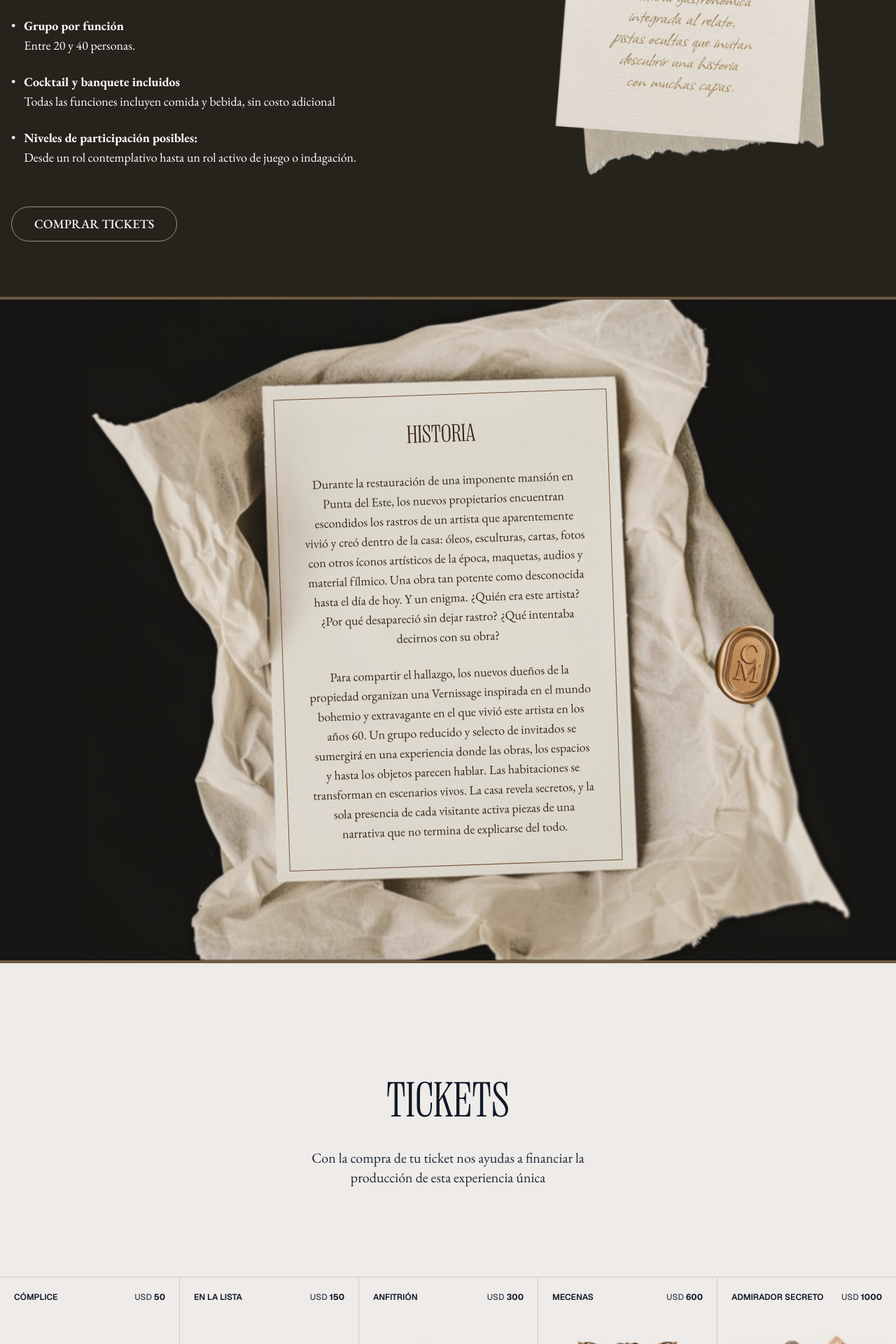
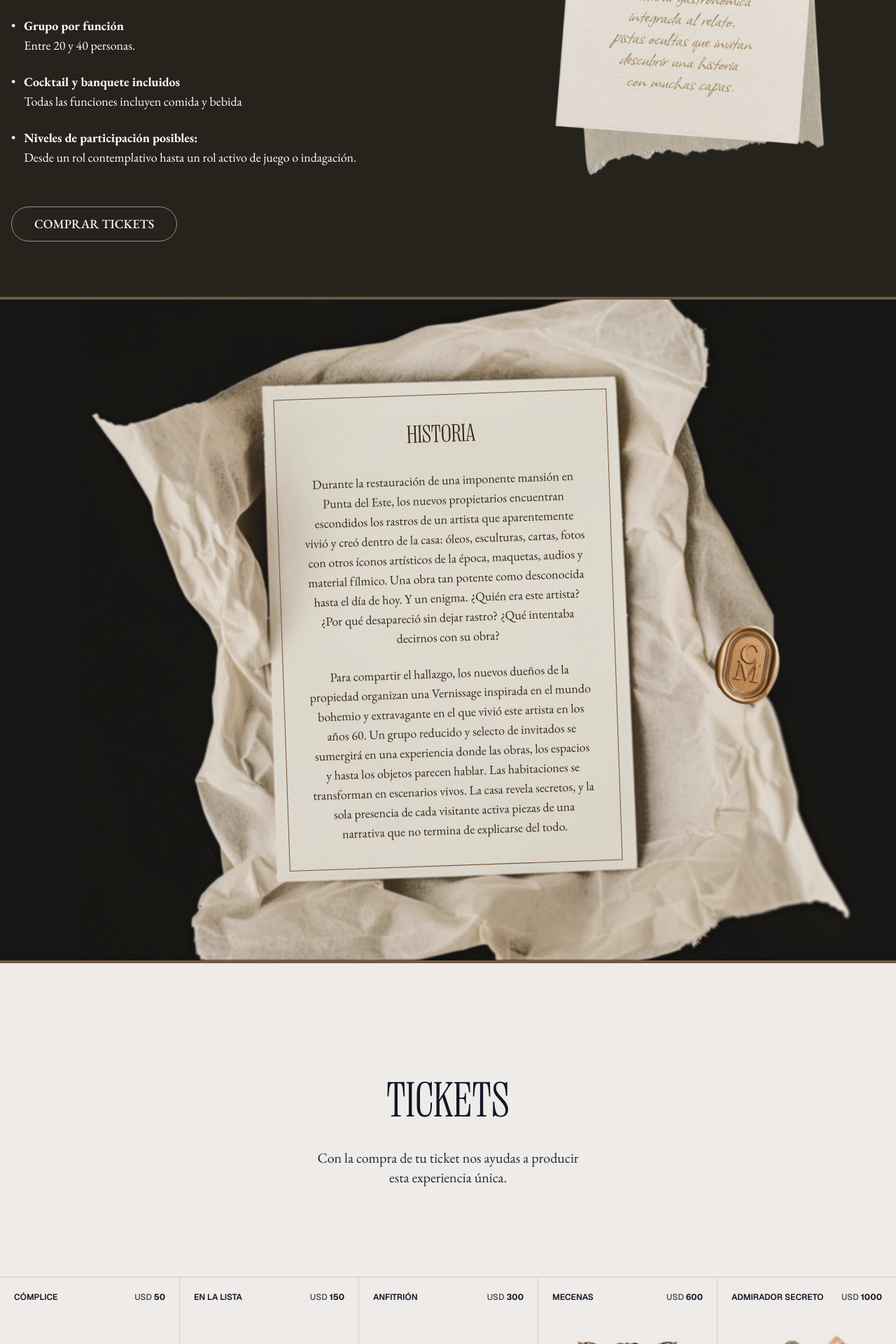
Before and after one commit to deadpine/vernissage, a Next.js app: page / in a window 1280 px wide. Shown: the part 1980-3900 px from the top of the page at 70% size. Built offline with nearby package versions, Linux system fonts and the light colour scheme.

Commit message:
feedback maru

```diff
--- a/components/experience.tsx
+++ b/components/experience.tsx
@@ -43,7 +43,7 @@ export function ExperienceSection() {
               <span className="mr-3">•</span>
               <div>
                 <p className="font-bold">Cocktail y banquete incluidos</p>
-                <p>Todas las funciones incluyen comida y bebida, sin costo adicional</p>
+                <p>Todas las funciones incluyen comida y bebida</p>
               </div>
             </li>
             <li className="flex items-start">
--- a/components/faq.tsx
+++ b/components/faq.tsx
@@ -25,7 +25,7 @@ export function FAQSection() {
         "Los tickets solo están disponibles en esta preventa. Con la compra de tu ticket nos ayudas a financiar la producción de la obra. No habrá venta de tickets en la entrada y los cupos son limitados por lo cual te recomendamos adquirir el tuyo lo antes posible! ",
     },
     {
-      question: "¿Una vez que compre el ticket que pasa?",
+      question: "¿Una vez que compre el ticket qué pasa?",
       answer:
         "Vas a recibir un mail de confirmación y un mes antes del estreno te vamos a contactar para que puedas agendarte para alguna de las funciones previstas durante el mes de Noviembre.",
     },
--- a/components/tiers.tsx
+++ b/components/tiers.tsx
@@ -98,8 +98,8 @@ export function TiersSection() {
     <div id="tiers-section" className="py-24 bg-[#EEEBE8]">
       <div className="pb-24 pt-16 px-8">
         <h2 className="text-7xl font-heading text-gray-900 text-center pb-8">TICKETS</h2>
-        <p className="max-w-md mx-auto text-center text-gray-800 font-serif text-xl">
-          Con la compra de tu ticket nos ayudas a financiar la producción de esta experiencia única
+        <p className="max-w-sm mx-auto text-center text-gray-800 font-serif text-xl">
+          Con la compra de tu ticket nos ayudas a producir esta experiencia única.
         </p>
       </div>
 
@@ -177,7 +177,7 @@ export function TiersSection() {
             )}
 
             <div className="text-center">
-              <p className="text-gray-600 font-serif mb-6">Cómo queres pagar?</p>
+              <p className="text-gray-900 text-lg font-serif mb-6">¿Cómo queres pagar?</p>
             </div>
 
             {/* Payment Methods */}
```
